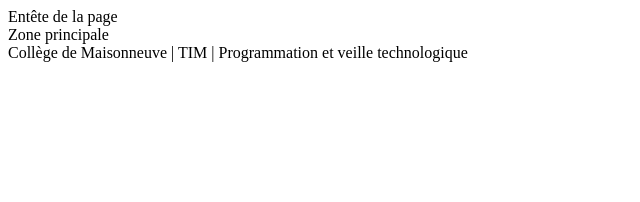
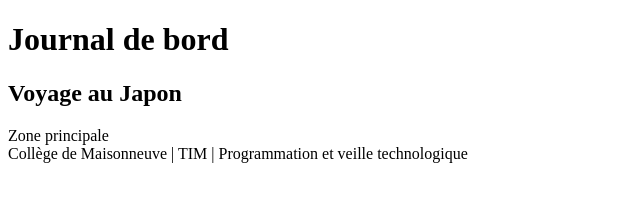
Before and after one commit to yanitou97/veille-node2, a plain HTML site: page index.htm in a window 1280 px wide. Shown: the whole page, without its empty margins (0-640 px from the left). Drawn offline with Linux system fonts and the light colour scheme.

Commit message:
modification de l'entête

```diff
--- a/index.htm
+++ b/index.htm
@@ -4,7 +4,10 @@
         <title>Projet veille Node.js</title>
     </head>
     <body>
-        <header>Entête de la page</header>
+        <header>
+            <h1>Journal de bord</h1>
+            <h2>Voyage au Japon</h2>
+        </header>
         <main>Zone principale</main>
         <footer>Collège de Maisonneuve | TIM | Programmation et veille technologique</footer>
     </body>
```
Also changed, not shown: commande.git.txt.
